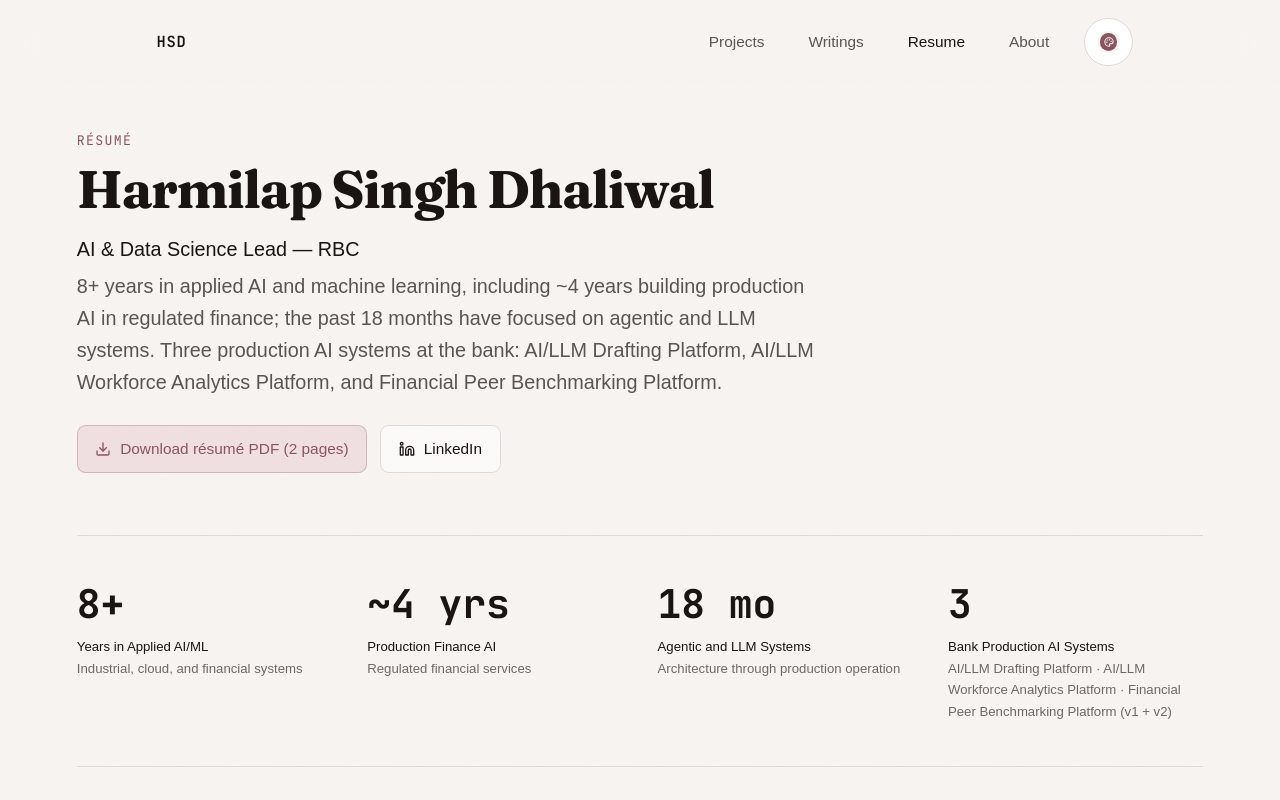
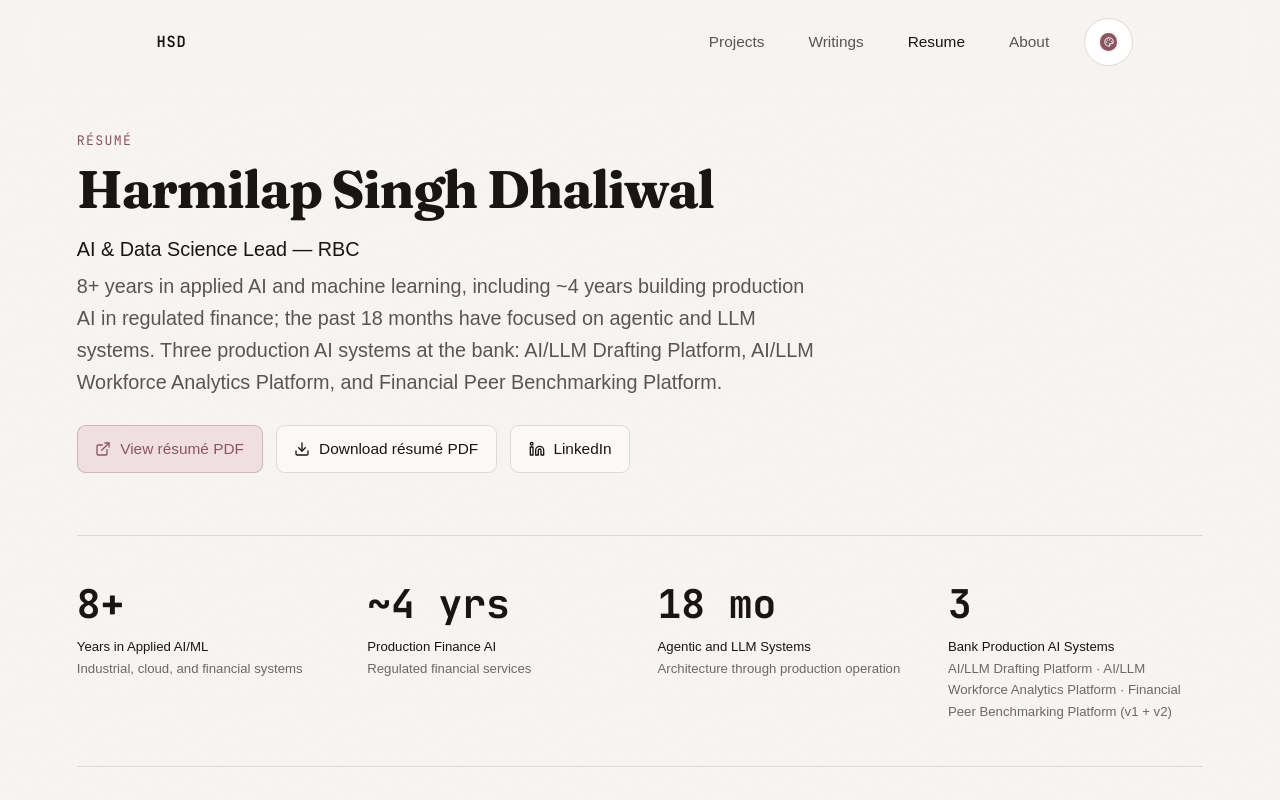
Before and after one commit to rogerthatroach/rogerthatroach.github.io, a Next.js app: page /resume in a window 1280 px wide. Shown: the top 800 px of the page. Built offline with nearby package versions, Linux system fonts and the light colour scheme; a web font is replaced by a local one.

Commit message:
fix(resume): separate PDF preview and download actions

```diff
--- a/app/resume/page.tsx
+++ b/app/resume/page.tsx
@@ -1,5 +1,5 @@
 import type { Metadata } from 'next';
-import { Download, Linkedin } from 'lucide-react';
+import { Download, ExternalLink, Linkedin } from 'lucide-react';
 import Nav from '@/components/Nav';
 import Footer from '@/components/Footer';
 import ResumeMetrics from '@/components/resume/ResumeMetrics';
@@ -15,6 +15,7 @@ import { YEARS_EXPERIENCE } from '@/data/canonical';
 import { SKILLS, SKILL_CATEGORIES } from '@/data/skills';
 import { AWARDS } from '@/data/awards';
 import { EDUCATION, CREDENTIALS } from '@/data/education';
+import { RESUME_PDF } from '@/data/resume';
 
 const META_TITLE = 'Resume';
 const META_DESCRIPTION =
@@ -69,12 +70,22 @@ export default function ResumePage() {
 
             <div className="mt-6 flex flex-wrap items-center gap-3">
               <a
-                href="/resume.pdf"
-                download="Harmilap-Singh-Dhaliwal-Resume.pdf"
+                href={RESUME_PDF.href}
+                target="_blank"
+                rel="noopener noreferrer"
                 className="group inline-flex min-h-11 items-center gap-2 rounded-lg border border-accent/30 bg-accent-muted px-4 py-2 text-sm font-medium text-accent transition-all hover:border-accent hover:bg-accent hover:text-background print:hidden"
               >
+                <ExternalLink size={16} aria-hidden="true" />
+                {RESUME_PDF.viewLabel}
+                <span className="sr-only">{RESUME_PDF.viewHint}</span>
+              </a>
+              <a
+                href={RESUME_PDF.href}
+                download={RESUME_PDF.filename}
+                className="group inline-flex min-h-11 items-center gap-2 rounded-lg border border-border-subtle bg-surface/50 px-4 py-2 text-sm font-medium text-text-primary transition-colors hover:border-accent/40 hover:bg-surface-hover hover:text-accent print:hidden"
+              >
                 <Download size={16} aria-hidden="true" />
-                Download résumé PDF (2 pages)
+                {RESUME_PDF.downloadLabel}
               </a>
               <a
                 href={HERO.links.linkedin}
--- /dev/null
+++ b/data/resume.ts
@@ -0,0 +1,7 @@
+export const RESUME_PDF = {
+  href: '/resume.pdf',
+  filename: 'Harmilap-Singh-Dhaliwal-Resume.pdf',
+  viewLabel: 'View résumé PDF',
+  viewHint: ' (2 pages, opens in a new tab)',
+  downloadLabel: 'Download résumé PDF',
+} as const;
```
